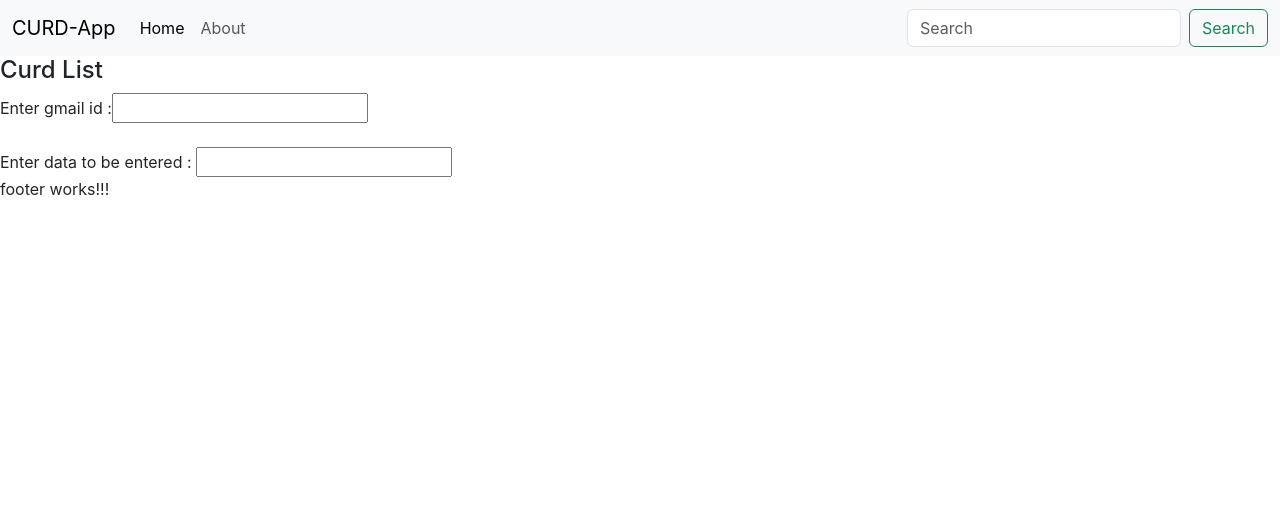
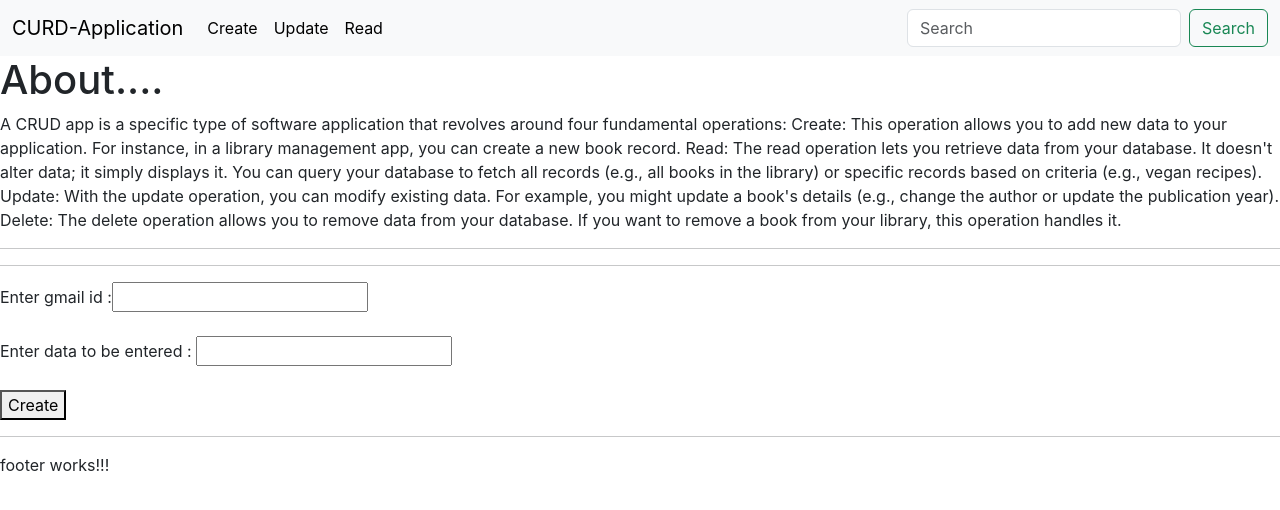
Before and after one commit to mradulnatani/CRUD-app, a React (Create React App) app: page / in a window 1280 px wide. Shown: the top 510 px of the page. Built offline with nearby package versions, Linux system fonts and the light colour scheme.

Commit message:
modified the components

```diff
--- a/src/App.js
+++ b/src/App.js
@@ -20,12 +20,12 @@ function App() {
     desc : "Description about the third demo statement"
 },
 ]
-*/
-  return (
+*/  return (
    <>
-  <Header title= "CURD-App" searchBar = {true}/>
-  <Todos/>
+  <Header title= "CURD-Application" searchBar = {true}/>
+  <Todos title="Curd-Operations"/>
   <Footer/>
+
    </>
   );
 }
--- a/src/MyComponents/Footer.js
+++ b/src/MyComponents/Footer.js
@@ -3,6 +3,7 @@ import React from 'react'
 export default function Footer() {
   return (
     <>
+    <hr/>
     <div>
       footer works!!!
     </div>
--- a/src/MyComponents/Header.js
+++ b/src/MyComponents/Header.js
@@ -12,10 +12,13 @@ export default function Header(props) {
     <div className="collapse navbar-collapse" id="navbarSupportedContent">
       <ul className="navbar-nav me-auto mb-2 mb-lg-0">
         <li className="nav-item">
-          <a className="nav-link active" aria-current="page" href="#">Home</a>
+          <a className="nav-link active" aria-current="page" href="#">Create</a>
         </li>
         <li className="nav-item">
-          <a className="nav-link" href="#">About</a>
+          <a className="nav-link active" href="#">Update</a>
+        </li>
+        <li className="nav-item">
+          <a className="nav-link active" href="#">Read</a>
         </li>
       </ul>
       {props.searchBar?<form className="d-flex" role="search">
--- a/src/MyComponents/Todos.js
+++ b/src/MyComponents/Todos.js
@@ -3,13 +3,25 @@ import React from 'react'
 export default function Todos(porps) {
   return (
     <>
-          <h4>Curd List</h4>
+    <h1>About....</h1>
+    <span>       A CRUD app is a specific type of software application that revolves around four fundamental operations:
+
+Create: This operation allows you to add new data to your application. For instance, in a library management app, you can create a new book record.
+Read: The read operation lets you retrieve data from your database. It doesn't alter data; it simply displays it. You can query your database to fetch all records (e.g., all books in the library) or specific records based on criteria (e.g., vegan recipes).
+
+Update: With the update operation, you can modify existing data. For example, you might update a book's details (e.g., change the author or update the publication year).
+
+Delete: The delete operation allows you to remove data from your database. If you want to remove a book from your library, this operation handles it.             </span>
+
+<hr/>
+<hr/>
     <div className= "Container">
       <form>
-        Enter gmail id :<input type='text'/>
-        <br/>
-        <br/>
-        Enter data to be entered : <input type='text'/>
+        Enter gmail id :<input type='text' className='mailid'/>
+        <br/><br/>
+        Enter data to be entered : <input type='text' className='inputdata'/>
+        <br/><br/>
+        <button id='create'>Create</button>
       </form>
     </div>
     </>
```
Also changed, not shown: src/MyComponents/DisplayData.js (added, +14 -0 lines).
